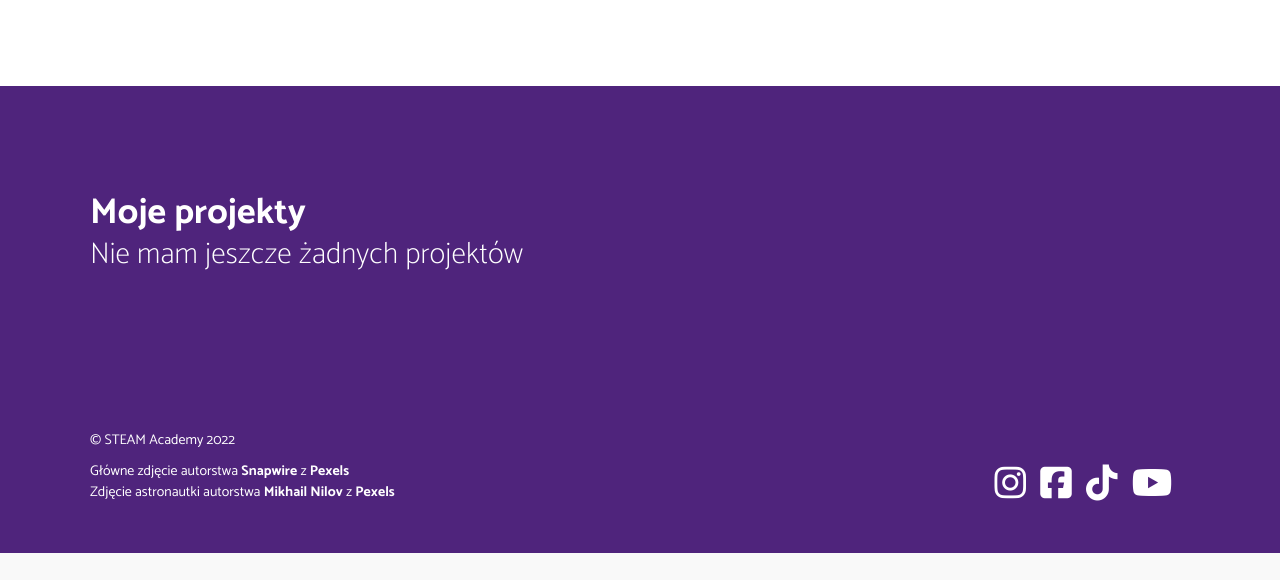
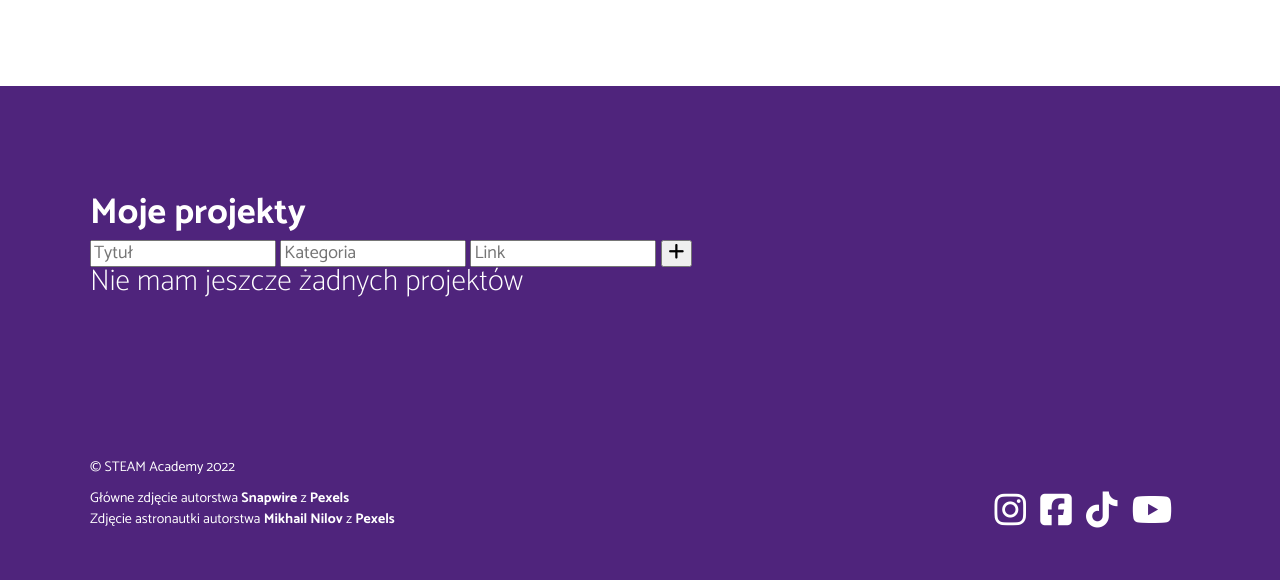
Before and after one commit to asiahello/Stem-Projet, a Flask app: page / in a window 1280 px wide. Shown: the part 4046-4626 px from the top of the page. Before the commit the page ends 4599 px from the top, so only its background shows below. Run offline with Flask 2, Linux system fonts and the light colour scheme; data that the repository does not hold is empty; some libraries are stand-ins or nearby versions.

Commit message:
handling adding projects

```diff
--- a/app.py
+++ b/app.py
@@ -1,5 +1,11 @@
 from datetime import datetime
-from flask import Flask, render_template
+from flask import (
+    Flask,
+    redirect,
+    render_template,
+    request,
+    url_for,
+)
 from flask_sqlalchemy import SQLAlchemy
 
 
@@ -28,3 +34,26 @@ def home():
         "index.html",
         projects_list=projects,
     )
+
+# żądanie wyświetl mi stronę główną - request HTTP GET /
+# żądanie wyświetl mi szczegóły zadania - request HTTP GET /task/{id}
+# żądanie wyświetl mi stronę z wszystkimi zadaniami - request HTTP GET /tasks
+# żądanie utwórz nowe zadanie - request HTTP POST /task + dane
+
+@app.route("/projects", methods=["POST"])
+def add_project():
+    title = request.form.get("title")
+    category = request.form.get("category")
+    link = request.form.get("link")
+
+    new_project = Project(
+        title=title,
+        category=category,
+        link=link,
+    )
+
+    db.session.add(new_project)
+    db.session.commit()
+    db.session.close()
+
+    return redirect(url_for('home'))
--- a/templates/projects.html
+++ b/templates/projects.html
@@ -2,6 +2,21 @@
     <div class="container">
 
         <h1> Moje projekty </h1>
+
+        <!-- request HTTP POST /projects-->
+        <form class="form-inline" action="/projects" method="POST">
+            <div>
+                <input type="text" name="title" placeholder="Tytuł">
+                <input type="text" name="category" placeholder="Kategoria">
+                <input type="text" name="link" placeholder="Link">
+                <button type="submit" class="add-button">
+                    <i class="fa-solid fa-plus"></i>
+                </button>
+            </div>
+        </form>
+
+
+
 
         {% if not projects_list %}
         <h3> Nie mam jeszcze żadnych projektów </h3>
```
